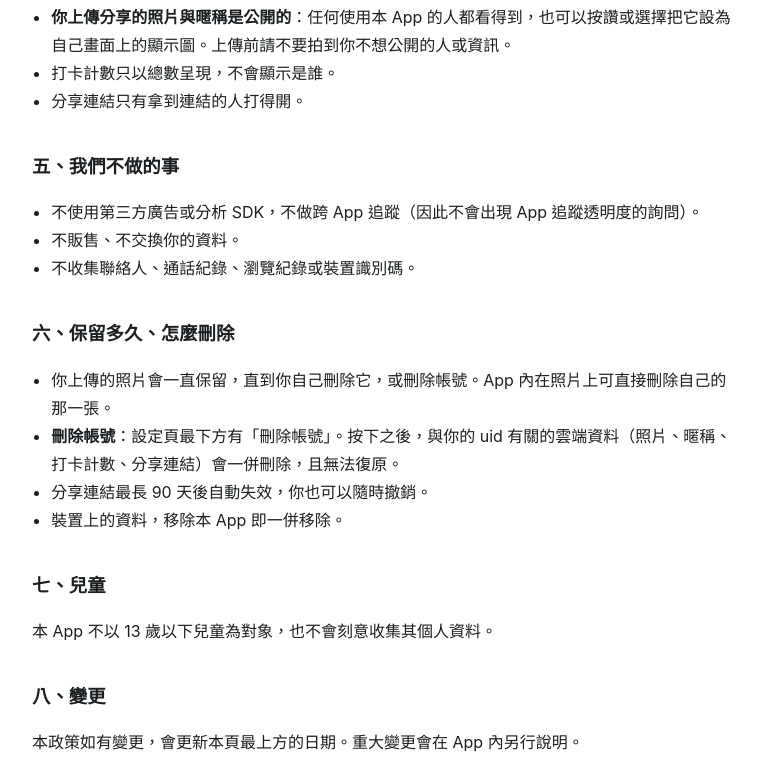
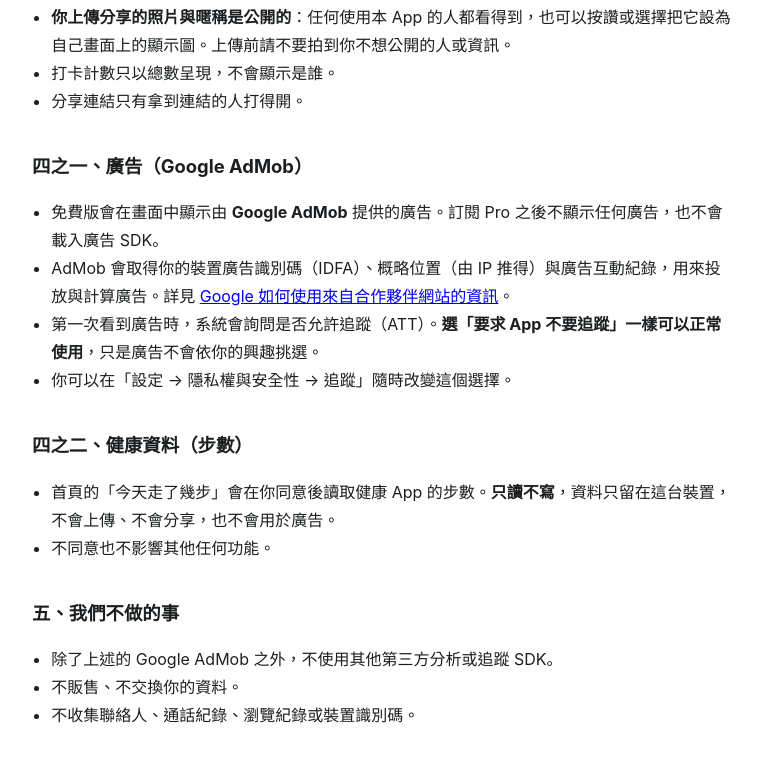
Before and after one commit to york0315/futatrip-privacy, a plain HTML site: page index.html in a window 1280 px wide. Shown: the part 1158-1919 px from the top of the page, without its empty margins (256-1013 px from the left). Drawn offline with Linux system fonts and the light colour scheme.

Commit message:
補上 AdMob 廣告與健康步數兩節

```diff
--- a/index.html
+++ b/index.html
@@ -64,9 +64,23 @@
   <li>分享連結只有拿到連結的人打得開。</li>
 </ul>
 
+<h2>四之一、廣告（Google AdMob）</h2>
+<ul>
+  <li>免費版會在畫面中顯示由 <strong>Google AdMob</strong> 提供的廣告。訂閱 Pro 之後不顯示任何廣告，也不會載入廣告 SDK。</li>
+  <li>AdMob 會取得你的裝置廣告識別碼（IDFA）、概略位置（由 IP 推得）與廣告互動紀錄，用來投放與計算廣告。詳見 <a href="https://policies.google.com/technologies/partner-sites">Google 如何使用來自合作夥伴網站的資訊</a>。</li>
+  <li>第一次看到廣告時，系統會詢問是否允許追蹤（ATT）。<strong>選「要求 App 不要追蹤」一樣可以正常使用</strong>，只是廣告不會依你的興趣挑選。</li>
+  <li>你可以在「設定 → 隱私權與安全性 → 追蹤」隨時改變這個選擇。</li>
+</ul>
+
+<h2>四之二、健康資料（步數）</h2>
+<ul>
+  <li>首頁的「今天走了幾步」會在你同意後讀取健康 App 的步數。<strong>只讀不寫</strong>，資料只留在這台裝置，不會上傳、不會分享，也不會用於廣告。</li>
+  <li>不同意也不影響其他任何功能。</li>
+</ul>
+
 <h2>五、我們不做的事</h2>
 <ul>
-  <li>不使用第三方廣告或分析 SDK，不做跨 App 追蹤（因此不會出現 App 追蹤透明度的詢問）。</li>
+  <li>除了上述的 Google AdMob 之外，不使用其他第三方分析或追蹤 SDK。</li>
   <li>不販售、不交換你的資料。</li>
   <li>不收集聯絡人、通話紀錄、瀏覽紀錄或裝置識別碼。</li>
 </ul>
@@ -124,7 +138,9 @@
 
 <h2>5. 行わないこと</h2>
 <ul>
-  <li>第三者の広告・解析 SDK を使用せず、アプリをまたぐトラッキングも行いません（そのため ATT の許可を求めることもありません）。</li>
+  <li>無料版では <strong>Google AdMob</strong> の広告を表示します。Pro を購読すると広告は表示されず、広告 SDK も読み込みません。AdMob は広告 ID（IDFA）・おおよその位置（IP から推定）・広告の操作履歴を取得します（詳細は <a href="https://policies.google.com/technologies/partner-sites">Google のポリシー</a>）。初回表示時に ATT の許可を求めますが、許可しなくても通常どおり利用できます（広告が興味に基づかなくなるだけです）。</li>
+  <li>ホームの歩数は、許可した場合のみヘルスケアから<strong>読み取るだけ</strong>で、端末内に留まります。アップロードも共有も広告利用もしません。</li>
+  <li>上記の AdMob 以外の第三者の解析・トラッキング SDK は使用しません。</li>
   <li>データの販売・交換は行いません。</li>
   <li>連絡先・通話履歴・閲覧履歴・端末識別子は取得しません。</li>
 </ul>
@@ -182,7 +198,9 @@
 
 <h2>5. What we don't do</h2>
 <ul>
-  <li>No third-party advertising or analytics SDKs, and no cross-app tracking (so you'll never see an App Tracking Transparency prompt).</li>
+  <li>The free version shows ads from <strong>Google AdMob</strong>. With a Pro subscription no ads are shown and the ad SDK is never loaded. AdMob receives your advertising identifier (IDFA), approximate location (from IP) and ad interactions — see <a href="https://policies.google.com/technologies/partner-sites">Google's policy</a>. You'll be asked for App Tracking Transparency permission the first time; declining is fine, ads simply stop being personalised.</li>
+  <li>Step count on the home screen is <strong>read-only</strong> from Apple Health, with your permission. It stays on your device — never uploaded, shared, or used for ads.</li>
+  <li>Apart from Google AdMob above, no third-party analytics or tracking SDKs.</li>
   <li>We do not sell or trade your data.</li>
   <li>We do not collect contacts, call history, browsing history or device identifiers.</li>
 </ul>
```
